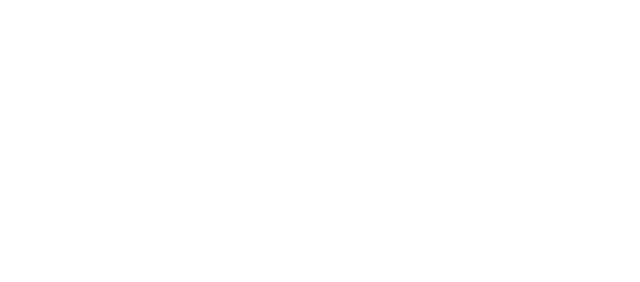
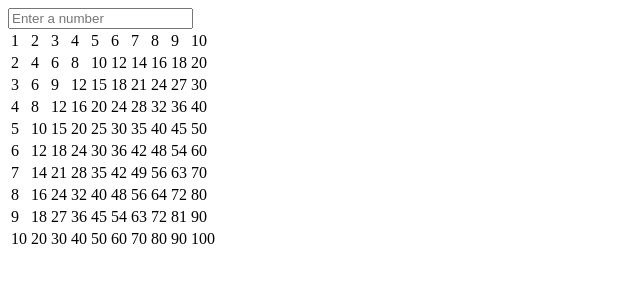
Before and after one commit to mcooperstein/multiplication-angular, a plain HTML site: page index.html in a window 1280 px wide. Shown: the whole page, without its empty margins (0-640 px from the left). Drawn offline with nearby package versions, Linux system fonts and the light colour scheme.

Commit message:
Added Controller

```diff
--- a/index.html
+++ b/index.html
@@ -5,17 +5,20 @@
     <meta charset="UTF-8">
     <title>Multiplication Table</title>
     <script src="https://ajax.googleapis.com/ajax/libs/angularjs/1.2.16/angular.min.js" type="text/javascript"></script>
+    <script src="myApp.js" type="text/javascript"></script>
 </head>
 
 <body>
-    <table ng-controller="MultiplicationCtrl" initial-number-limit="10">
-        <tr ng-repeat="numberA in numbers">
-            <td ng-repeat="numberB in numbers">
-                {{ compute(numberA * numberB) }}
-            </td>
-        </tr>
-    </table>
-    <script src="myApp.js" type="text/javascript"></script>
+    <div ng-controller="MultiplicationCtrl" initial-number-limit="10">
+        <input type="number" ng-model="numberLimit" placeholder="Enter a number" />
+        <table>
+            <tr ng-repeat="numberA in numbers()">
+                <td ng-repeat="numberB in numbers()">
+                    {{ compute(numberA, numberB) }}
+                </td>
+            </tr>
+        </table>
+    </div>
 </body>
 
 </html>
```
